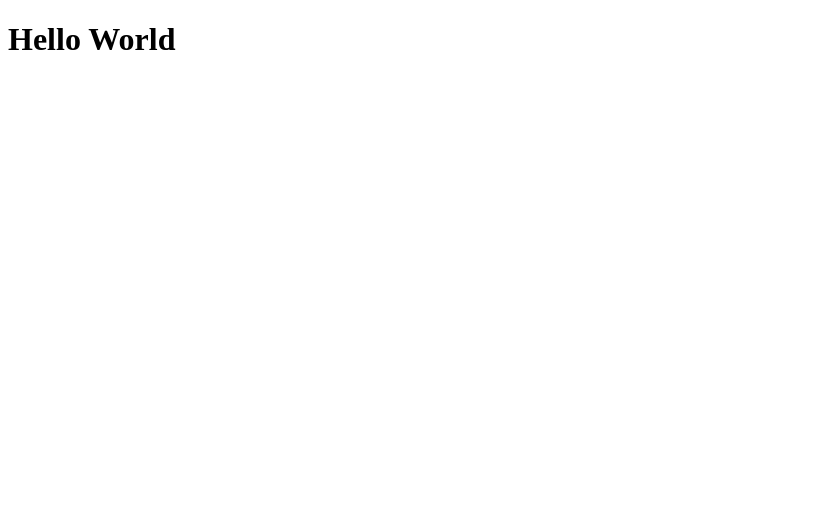
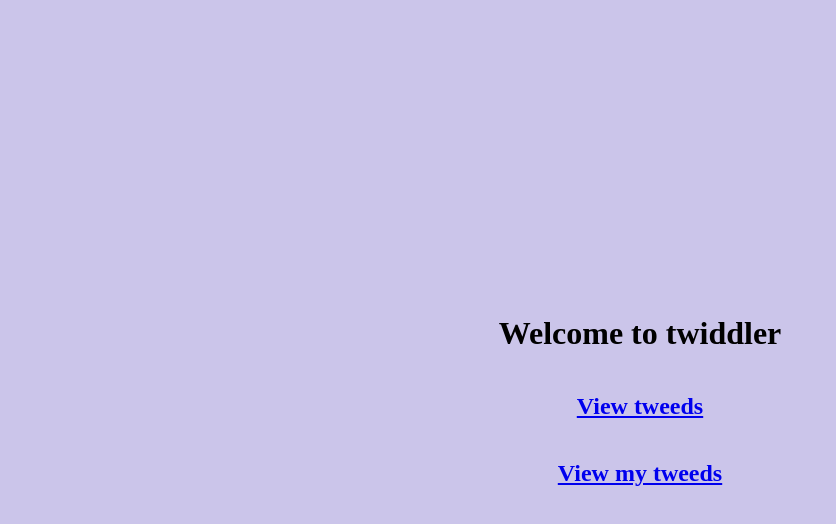
Before and after one commit to philngom/twiddler-frontend, a React app: page / in a window 1280 px wide. Shown: the top 524 px of the page, without its empty margins (0-836 px from the left). Built offline with nearby package versions, Linux system fonts and the light colour scheme.

Commit message:
styled home page

```diff
--- /dev/null
+++ b/src/App.css
@@ -0,0 +1,7 @@
+body {
+  margin: 0;
+}
+
+main {
+  background-color: #cbc5ea;
+}
--- a/src/App.jsx
+++ b/src/App.jsx
@@ -1,3 +1,10 @@
+import Home from './views/Home';
+import styles from './App.css'
+
 export default function App() {
-  return <h1>Hello World</h1>;
+  return (
+    <main>
+      <Home />
+    </main>
+  );
 }
--- a/src/index.jsx
+++ b/src/index.jsx
@@ -1,10 +1,13 @@
 import React from 'react';
 import { render } from 'react-dom';
 import App from './App';
+import { BrowserRouter as Router } from 'react-router-dom';
 
 render(
   <React.StrictMode>
-    <App />
+    <Router>
+      <App />
+    </Router>
   </React.StrictMode>,
   document.getElementById('root')
 );
--- /dev/null
+++ b/src/views/Home.css
@@ -0,0 +1,7 @@
+.homepage {
+  min-height: 100vh;
+  display: flex;
+  flex-direction: column;
+  align-items: center;
+  justify-content: center;
+}
--- /dev/null
+++ b/src/views/Home.jsx
@@ -0,0 +1,23 @@
+import React from 'react';
+import { Link } from 'react-router-dom';
+import styles from './Home.css';
+
+export default function Home() {
+  return (
+    <div className={styles.homepage}>
+      <div>
+        <h1>Welcome to twiddler</h1>
+      </div>
+      <div>
+        <Link to="dashboard">
+          <h2>View tweeds</h2>
+        </Link>
+      </div>
+      <div>
+        <Link to="my-tweeds">
+          <h2>View my tweeds</h2>
+        </Link>
+      </div>
+    </div>
+  );
+}
```
Also changed, not shown: 1 other file (tests, documents, lock files or other folders).
